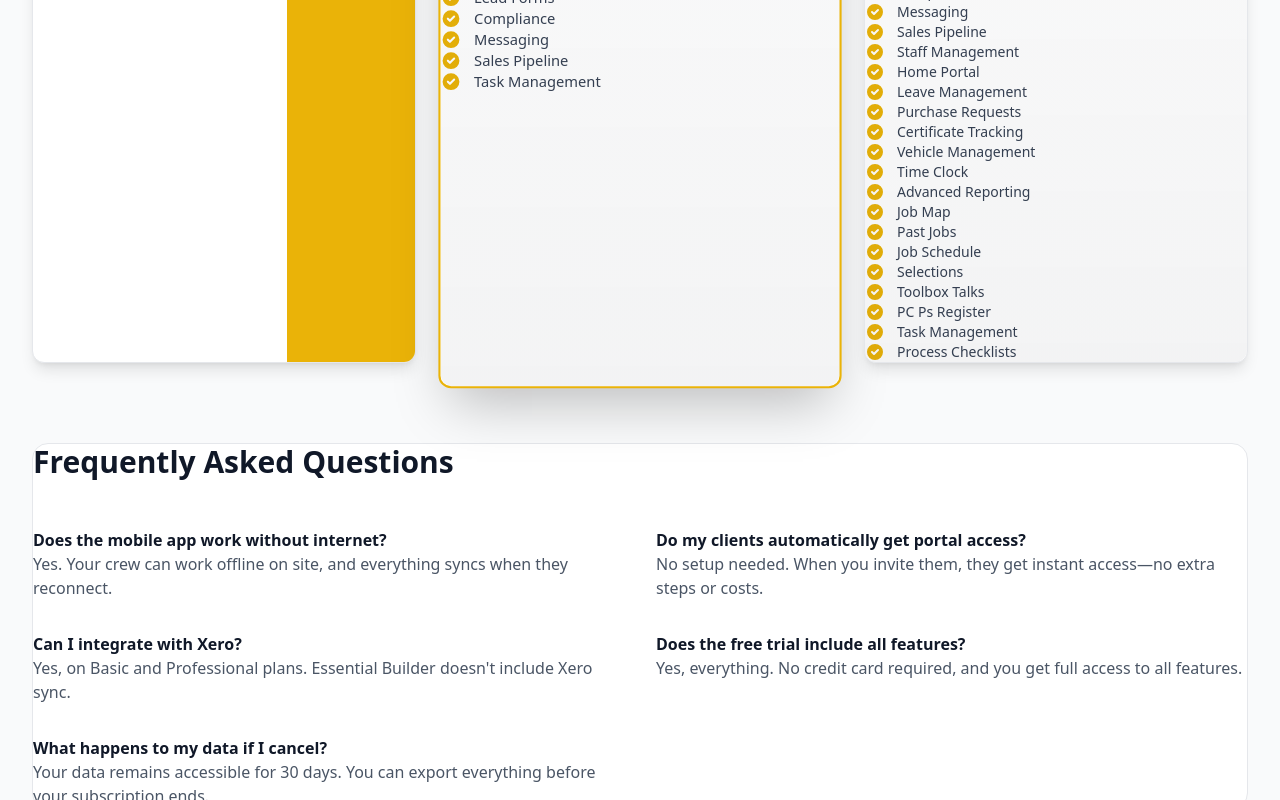
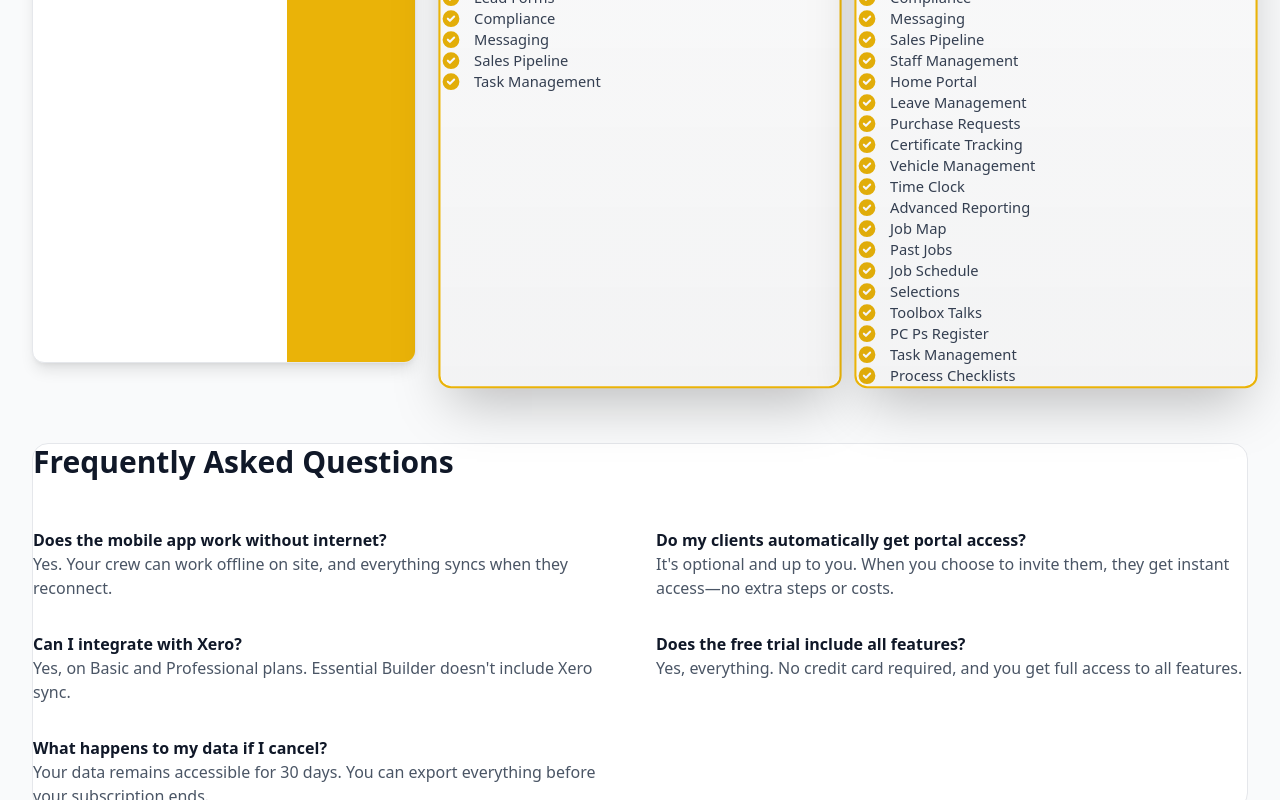
Before and after one commit to KiwiBuilt/builderbase-website, a Next.js app: page / in a window 1280 px wide. Shown: the part 4215-5015 px from the top of the page. Built offline with nearby package versions, Linux system fonts and the light colour scheme; no server answers; the database is empty.

Commit message:
Update FAQ - clarify client portal access is optional

```diff
--- a/src/components/sections/Pricing.tsx
+++ b/src/components/sections/Pricing.tsx
@@ -113,7 +113,7 @@ export default function Pricing() {
         'Process Checklists',
       ],
       cta: 'Coming Soon',
-      highlighted: false,
+      highlighted: true,
       comingSoon: true,
     },
   ]
@@ -298,7 +298,7 @@ export default function Pricing() {
               },
               {
                 q: 'Do my clients automatically get portal access?',
-                a: 'No setup needed. When you invite them, they get instant access—no extra steps or costs.',
+                a: 'It\'s optional and up to you. When you choose to invite them, they get instant access—no extra steps or costs.',
               },
               {
                 q: 'Can I integrate with Xero?',
```
